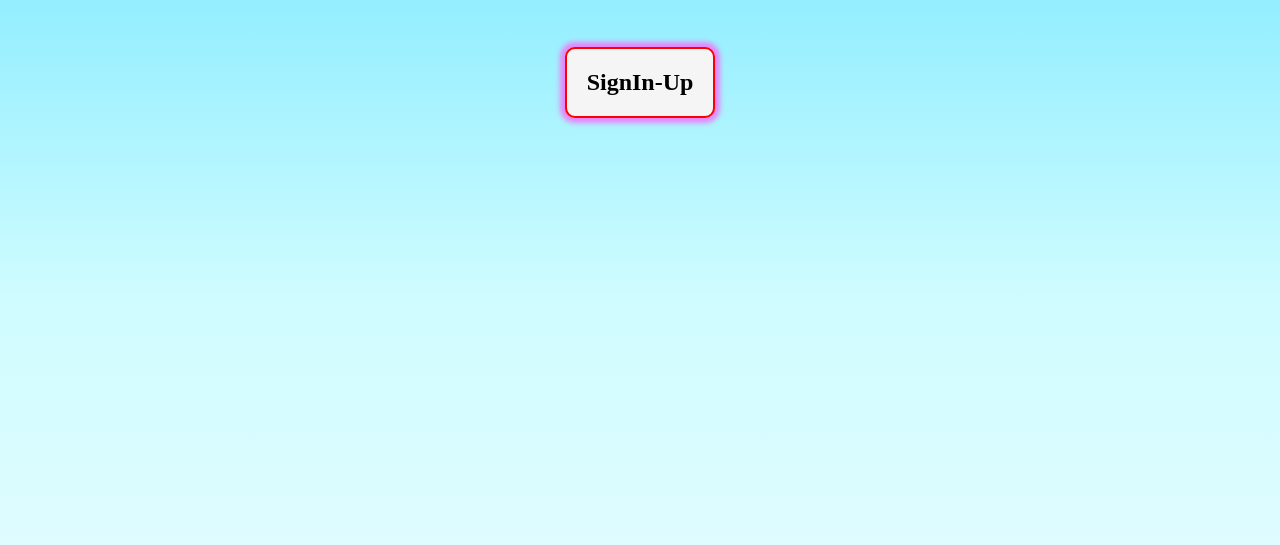
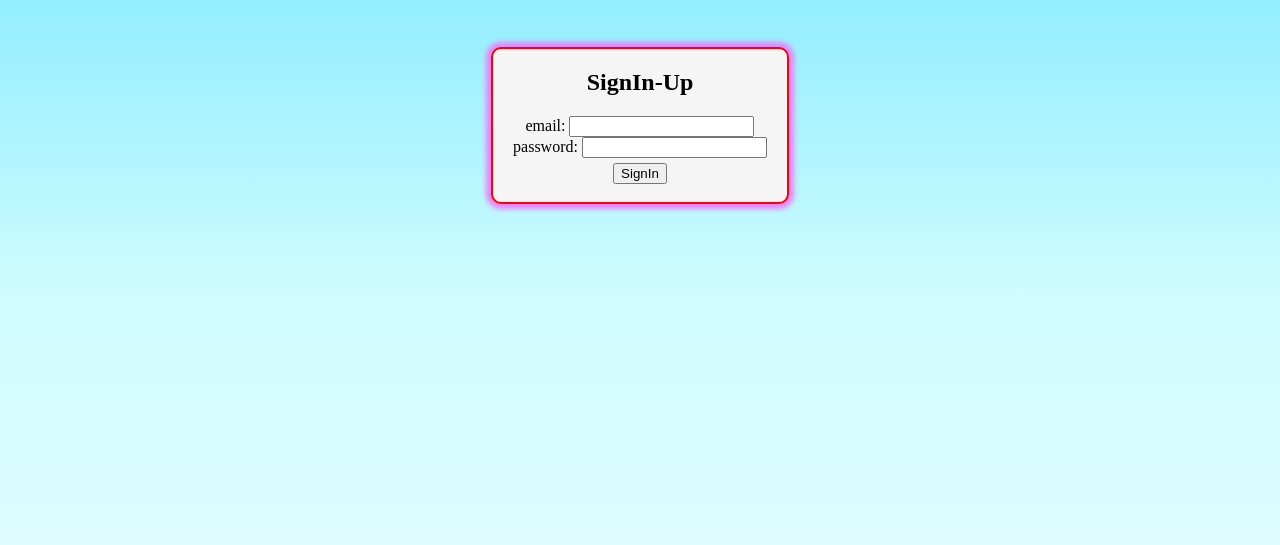
Before and after one commit to Marek128b/BatteryMagic_monitor, a website: page Software/Firebase-Project/public/SignIn-Up/logInSignIn.html in a window 1280 px wide. Shown: the part 101-646 px from the top of the page. Drawn offline with Linux system fonts and the light colour scheme.

Commit message:
added sign In form

```diff
--- a/Software/Firebase-Project/public/SignIn-Up/logInSignIn.html
+++ b/Software/Firebase-Project/public/SignIn-Up/logInSignIn.html
@@ -13,6 +13,14 @@
     <h1>Hello Sign In / Sign Up</h1>
     <div class="loginSignIn">
         <h2>SignIn-Up</h2>
+        <form class="signIn">
+            <label for="email">email:</label>
+            <input type="email" name="email"><br>
+            <label for="password">password:</label>
+            <input type="password" name="password"><br>
+            <button type="submit" style="margin-top: 5px;">SignIn</button>
+        </form>
+        <br>
     </div>
 </body>
 
```
